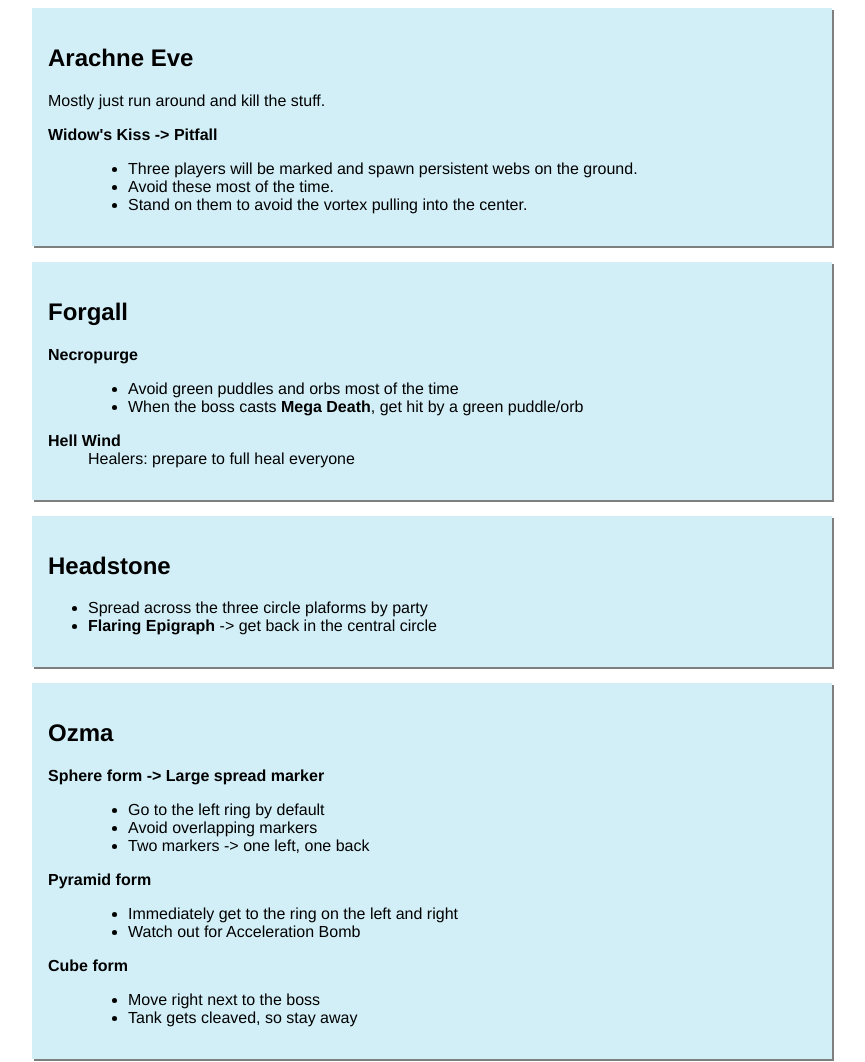
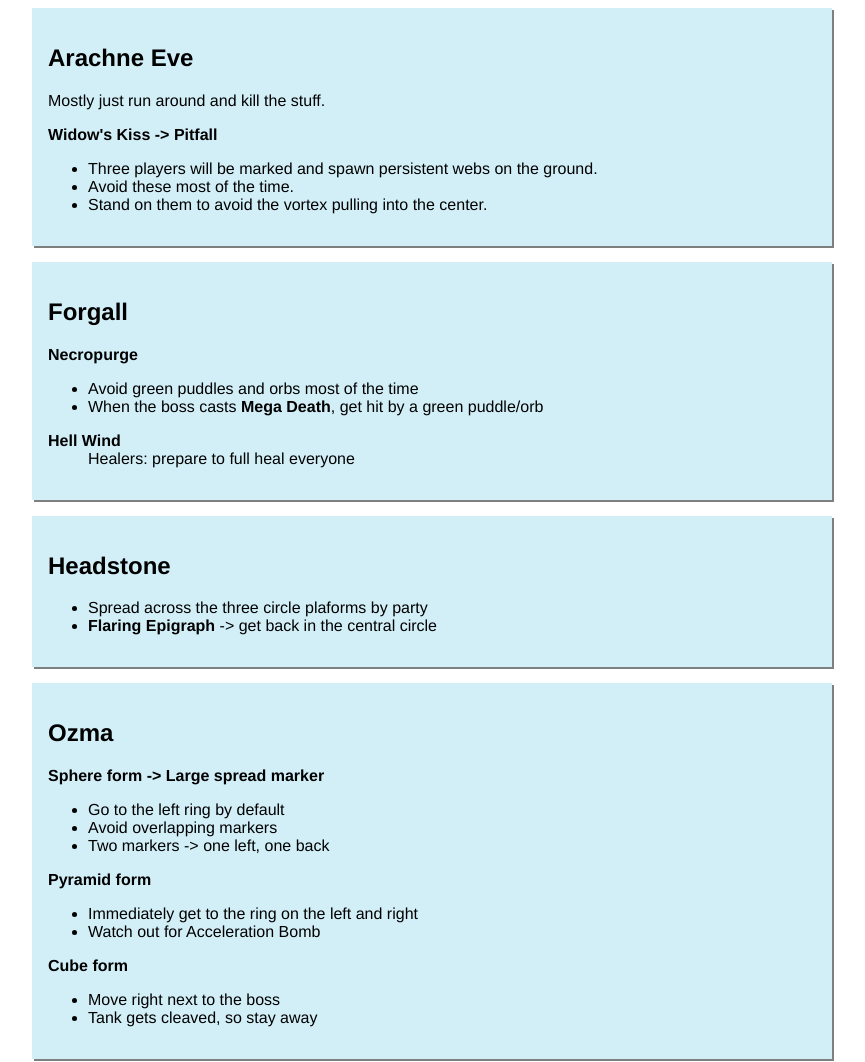
Before and after one commit to nyctef/tldrboss, a plain HTML site: page hw/raid/mhach.html in a window 1280 px wide. Shown: the top 1062 px of the page, without its empty margins (208-1073 px from the left). Drawn offline with Linux system fonts and the light colour scheme.

Commit message:
remove extra padding for <ul>s inside definitions

```diff
--- a/style.css
+++ b/style.css
@@ -13,6 +13,10 @@ dd {
     margin-bottom: 0.5em;
 }
 
+dd > ul {
+    padding-left: 0;
+}
+
 em {
     font-style: normal;
     font-weight: bold;
```
